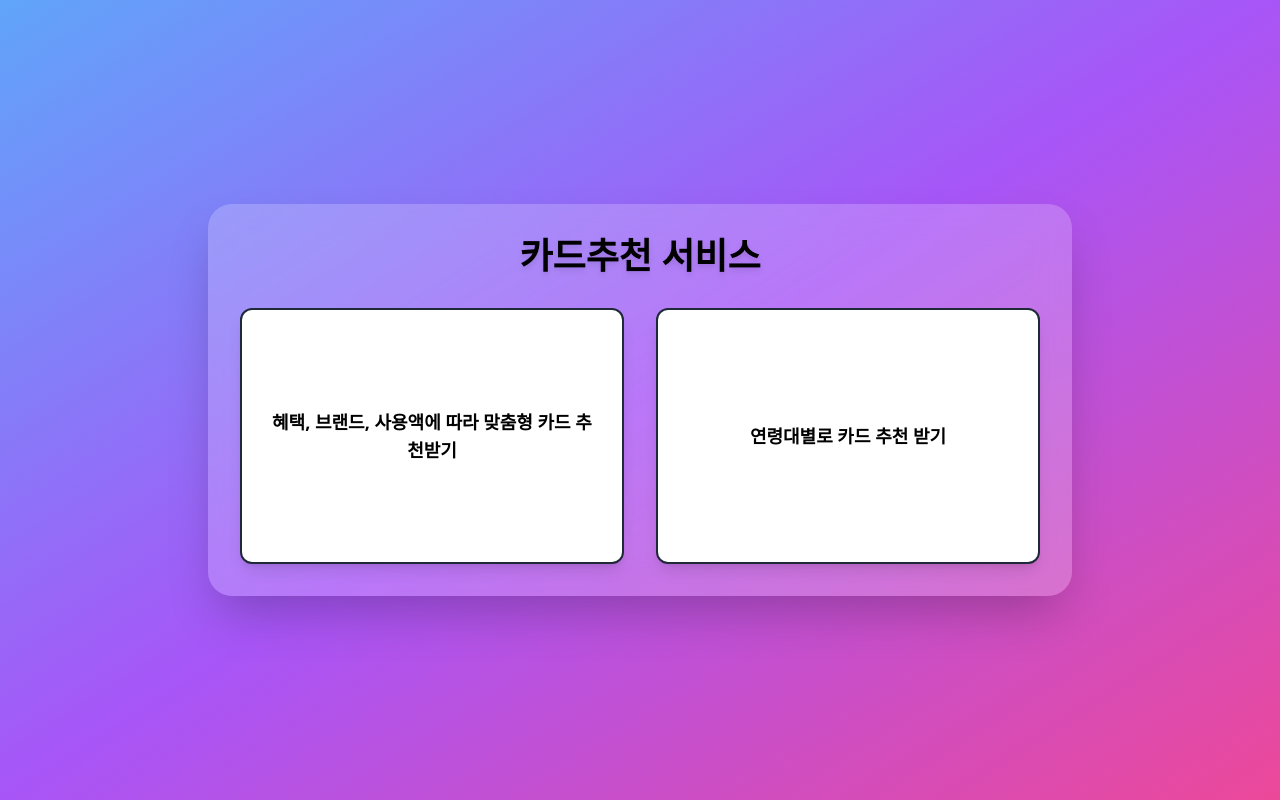
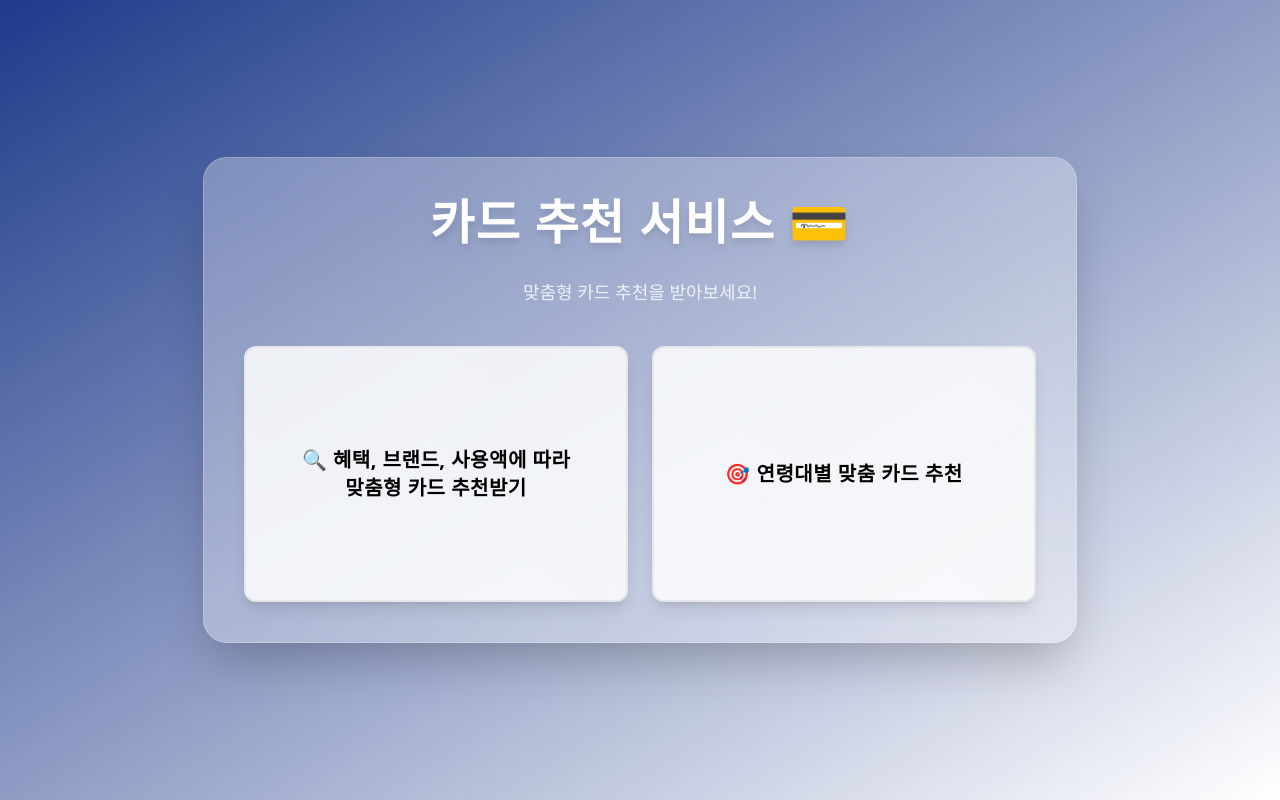
Before and after one commit to YoonCY9/card-recommend-project, a Next.js app in the folder card-front/: page /main in a window 1280 px wide. Built offline with nearby package versions, Linux system fonts and the light colour scheme.

Commit message:
style: 메인페이지 스타일 변경

```diff
--- a/card-front/app/main/page.tsx
+++ b/card-front/app/main/page.tsx
@@ -2,25 +2,33 @@ import Link from 'next/link';
 
 export default function Home() {
     return (
-        <div className="min-h-screen bg-gradient-to-br from-blue-400 via-purple-500 to-pink-500 flex items-center justify-center p-8">
-            <div className="bg-white bg-opacity-20 backdrop-blur-lg rounded-3xl p-8 shadow-2xl">
-                <h1 className="text-center text-4xl font-bold text-black mb-8 drop-shadow-md">
-                    카드추천 서비스
+        <div className="min-h-screen flex items-center justify-center p-8 bg-gradient-to-br from-[#1e3a8a] ">
+            <div className="bg-white bg-opacity-30 backdrop-blur-xl rounded-3xl p-10 shadow-2xl border border-white/20">
+                <h1 className="text-center text-5xl font-extrabold text-white mb-8 drop-shadow-lg tracking-wide">
+                    카드 추천 서비스 💳
                 </h1>
 
-                <div className="flex flex-col md:flex-row gap-8">
+                <p className="text-center text-lg text-white opacity-80 mb-10">
+                    맞춤형 카드 추천을 받아보세요!
+                </p>
+
+                <div className="flex flex-col md:flex-row gap-6">
+                    {/* 맞춤형 카드 추천 */}
                     <Link href="http://localhost:3000">
-                        <div className="flex h-64 w-96 cursor-pointer items-center justify-center rounded-xl bg-white text-black border-2 border-gray-800 shadow-lg transition-all hover:shadow-xl hover:scale-105 p-6">
-                            <p className="text-center text-lg font-semibold">
-                                혜택, 브랜드, 사용액에 따라 맞춤형 카드 추천받기
+                        <div className="group flex h-64 w-96 cursor-pointer items-center justify-center rounded-xl bg-white/80 text-black border-2 border-gray-200 shadow-lg transition-all hover:shadow-xl hover:scale-105 p-6 relative overflow-hidden">
+                            <div className="absolute inset-0 bg-gradient-to-tr from-gray-50 to-gray-100 opacity-40 group-hover:opacity-60 transition-all duration-300"></div>
+                            <p className="relative text-center text-xl font-semibold tracking-wide">
+                                🔍 혜택, 브랜드, 사용액에 따라<br />맞춤형 카드 추천받기
                             </p>
                         </div>
                     </Link>
 
+                    {/* 연령대별 카드 추천 */}
                     <Link href="http://localhost:3000/cards">
-                        <div className="flex h-64 w-96 cursor-pointer items-center justify-center rounded-xl bg-white text-black border-2 border-gray-800 shadow-lg transition-all hover:shadow-xl hover:scale-105 p-6">
-                            <p className="text-center text-lg font-semibold">
-                                연령대별로 카드 추천 받기
+                        <div className="group flex h-64 w-96 cursor-pointer items-center justify-center rounded-xl bg-white/80 text-black border-2 border-gray-200 shadow-lg transition-all hover:shadow-xl hover:scale-105 p-6 relative overflow-hidden">
+                            <div className="absolute inset-0 bg-gradient-to-tr from-gray-50 to-gray-100 opacity-40 group-hover:opacity-60 transition-all duration-300"></div>
+                            <p className="relative text-center text-xl font-semibold tracking-wide">
+                                🎯 연령대별 맞춤 카드 추천
                             </p>
                         </div>
                     </Link>
```
